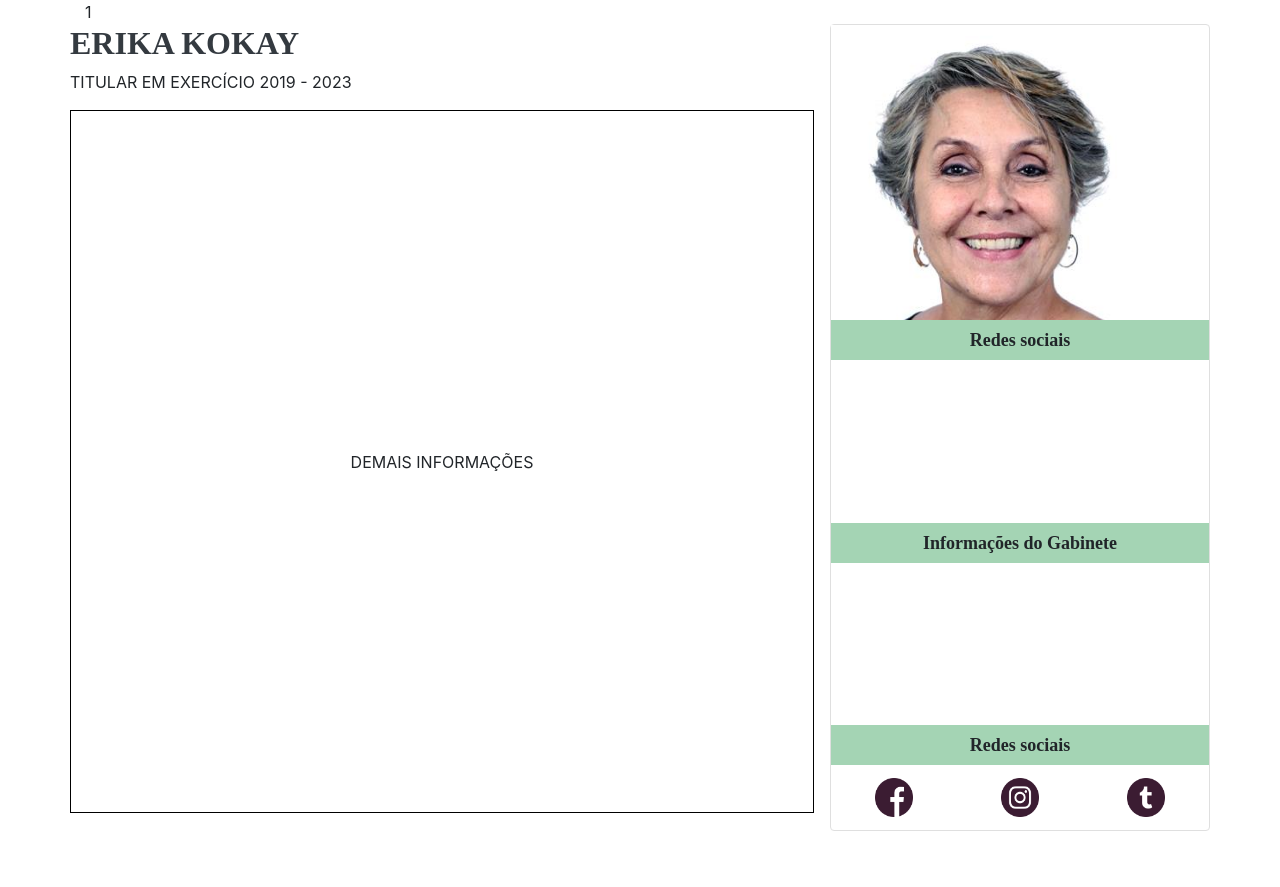
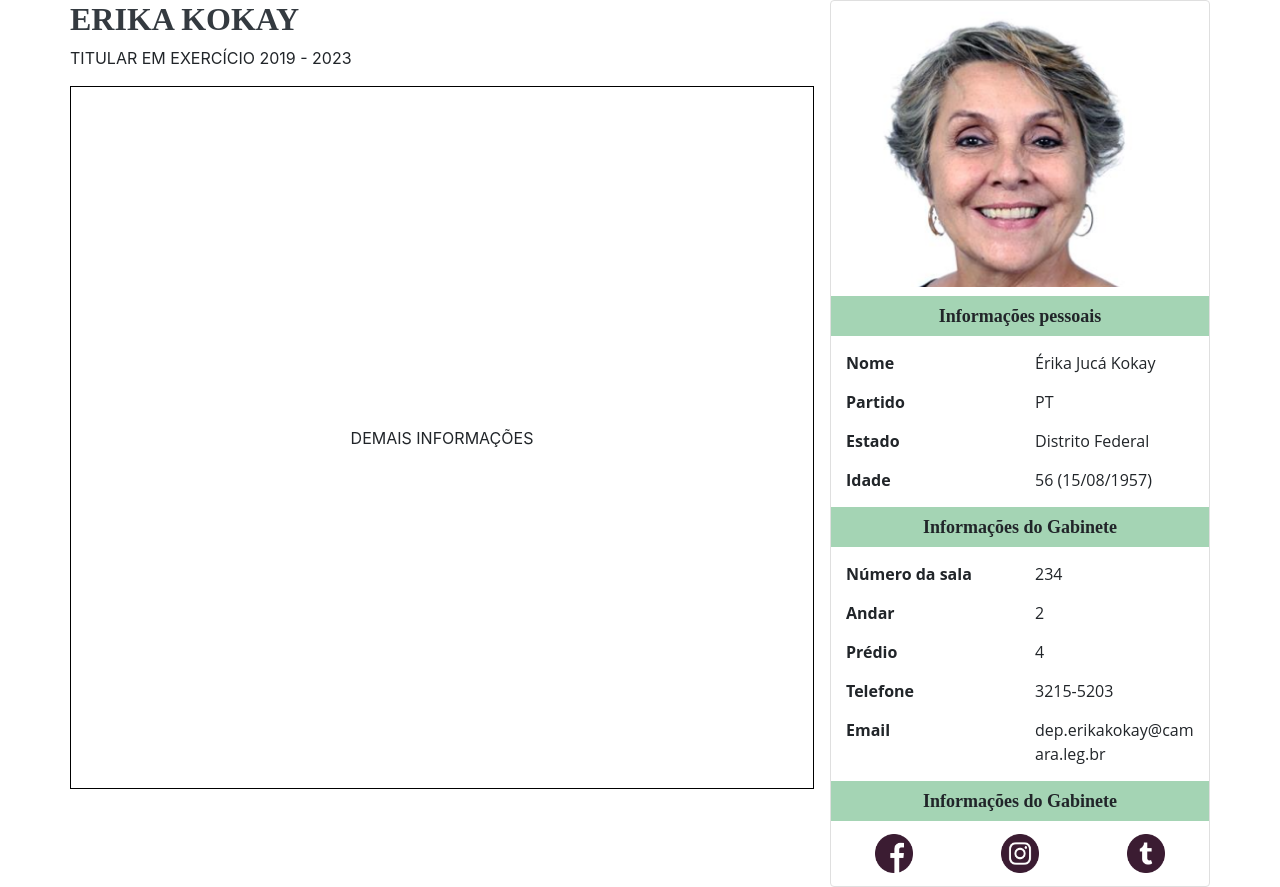
Before and after one commit to parlamentaqui/frontend, a React (Create React App) app: page /deputado/1 in a window 1280 px wide. Before the commit the page ends 831 px from the top, so only its background shows below. Built offline with nearby package versions, Linux system fonts and the light colour scheme.

Commit message:
Signed-off-by: Eduarda Rodrigues Tavares <erteduarda@gmail.com> Signed-off-by: Mariana Oliveira Pires do Rio <marianapires00@gmail.com>
Co-authored-by: Eduarda Rodrigues Tavares <erteduarda@gmail.com>
Co-authored-by: Mariana Oliveira Pires do Rio <marianapires00@gmail.com>

```diff
--- a/src/css/DeputyProfileScreen.css
+++ b/src/css/DeputyProfileScreen.css
@@ -12,13 +12,37 @@
   border-radius: 4px;
 }
 
-.rowImage {
+.colImage {
   height: 295px;
   width: 100%;
 }
 
-.rowInfo {
-  height: 162.5px;
+.colInfo p {
+  margin-top: 15px;
+  margin-bottom: 15px;
+}
+
+.colInfo1 p {
+  margin-top: 15px;
+  margin-bottom: 15px;
+  word-wrap: break-word;
+}
+
+.colInfo {
+  height: 100%;
+  font-family: Open Sans;
+  font-style: normal;
+  font-weight: bold;
+  font-size: 16px;
+  line-height: 24px;
+}
+
+.colInfo1 {
+  height: 100%;
+  font-family: Open Sans;
+  font-style: normal;
+  font-size: 16px;
+  line-height: 24px;
 }
 
 .rowTitle {
@@ -43,8 +67,7 @@
 .rowSocial {
   height: 65px;
 }
-/*****************************/
-/*Divs*/
+
 .divInfos {
   width: 744px;
   height: 703px;
@@ -55,6 +78,8 @@
   align-items: center;
   justify-content: center;
 }
+
+
 /*****************************/
 /*Fonts*/
 .nameDeputy {
--- a/src/screens/DeputyProfileScreen.js
+++ b/src/screens/DeputyProfileScreen.js
@@ -7,14 +7,10 @@ import IconFace from '../img/icon-face.png';
 import IconInsta from '../img/icon-insta.png';
 import IconTT from '../img/icon-tt.png';
 
-function DeputyProfileScreen(props) {
-  const { match } = props;
-  const { id } = match.params;
-
+function DeputyProfileScreen() {
   return (
     <main>
       <Container>
-        {id}
         <Row>
           {/* Coluna da esquerda / demais informações */}
           <Col>
@@ -39,22 +35,55 @@ function DeputyProfileScreen(props) {
           </Col>
           {/* Coluna da direita / informações pontuais */}
           <Col lg="4" className="divInfoComplete">
-            <Row className="rowImage">
-              <Image src={ProfileImage} fluid />
+            <Row>
+              <Col className="colImage"><Image src={ProfileImage} fluid /></Col>
             </Row>
-            <Row className="rowTitle d-flex justify-content-center">
-              {' '}
-              Redes sociais
+            <Row>
+              <Col className="rowTitle d-flex justify-content-center">Informações pessoais</Col>
             </Row>
-            <Row className="rowInfo"> </Row>
-            <Row className="rowTitle d-flex justify-content-center">
-              {' '}
-              Informações do Gabinete
+            <Row>
+              <Col lg="6">
+                <div className="colInfo">
+                  <p>Nome</p>
+                  <p>Partido</p>
+                  <p>Estado</p>
+                  <p>Idade</p>
+                </div>
+              </Col>
+              <Col lg="6">
+                <div className="colInfo1">
+                  <p>Érika Jucá Kokay</p>
+                  <p>PT</p>
+                  <p>Distrito Federal</p>
+                  <p>56 (15/08/1957)</p>
+                </div>
+              </Col>
             </Row>
-            <Row className="rowInfo" />
-            <Row className="rowTitle d-flex justify-content-center">
-              {' '}
-              Redes sociais
+            <Row>
+              <Col className="rowTitle d-flex justify-content-center">Informações do Gabinete</Col>
+            </Row>
+            <Row>
+              <Col lg="6">
+                <div className="colInfo">
+                  <p>Número da sala</p>
+                  <p>Andar</p>
+                  <p>Prédio</p>
+                  <p>Telefone</p>
+                  <p>Email</p>
+                </div>
+              </Col>
+              <Col lg="6">
+                <div className="colInfo1">
+                  <p>234</p>
+                  <p>2</p>
+                  <p>4</p>
+                  <p>3215-5203</p>
+                  <p>dep.erikakokay@camara.leg.br</p>
+                </div>
+              </Col>
+            </Row>
+            <Row>
+              <Col className="rowTitle d-flex justify-content-center">Informações do Gabinete</Col>
             </Row>
             <Row className="rowSocial">
               <Col className="d-flex justify-content-center align-items-center">
```
